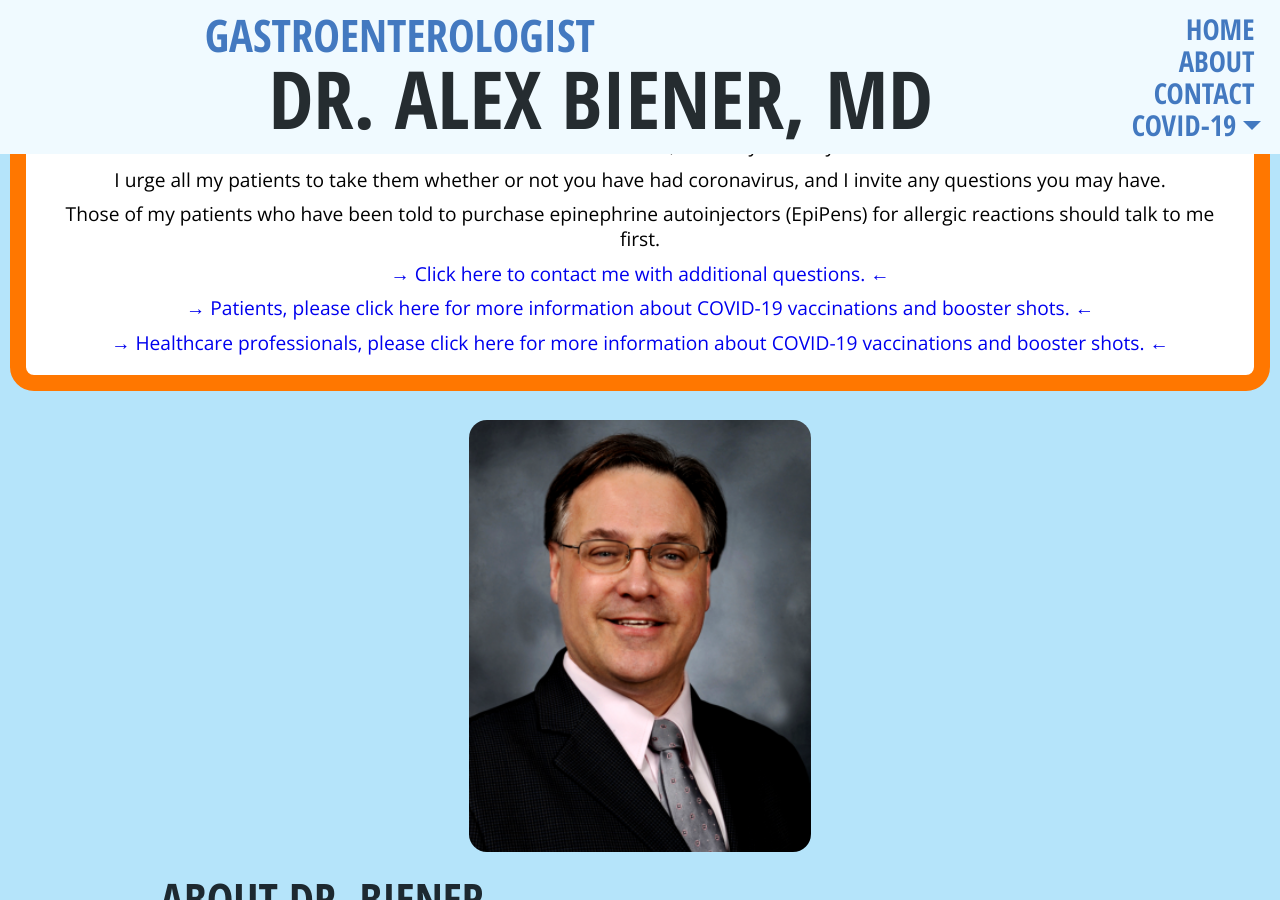
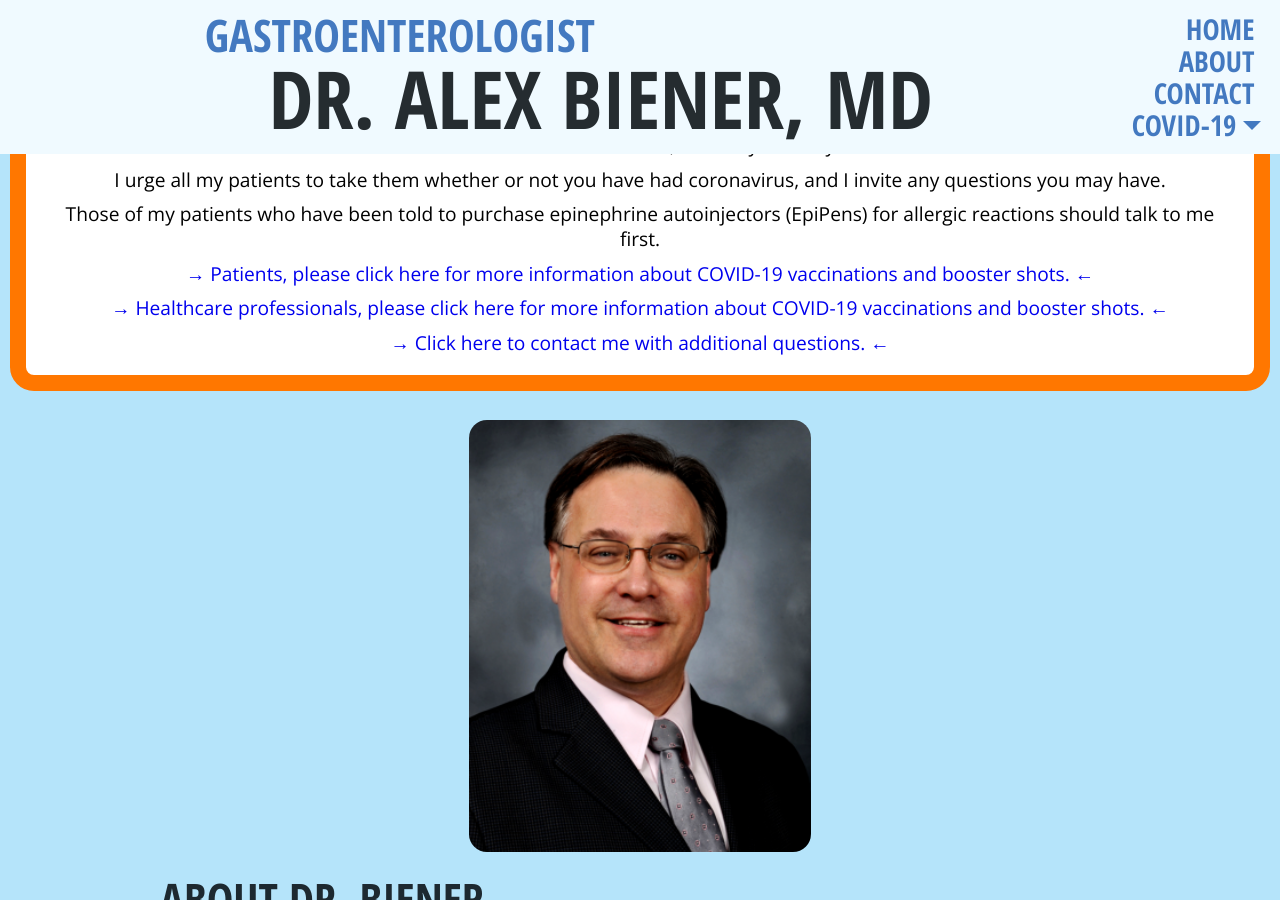
Before and after one commit to alexbienermd/alexbienermd.github.io, a Jekyll site: the page built from index.markdown, in a window 1280 px wide and 900 px high, scrolled down 400 px. Built offline with Jekyll 4.4.1, drawn with Linux system fonts in a browser that asks for light colours; nearby versions of some CDN libraries.

```diff
--- a/index.markdown
+++ b/index.markdown
@@ -16,9 +16,9 @@ layout: default
   <p>Coronavirus vaccines and boosters are here, and they are very safe and effective.</p>
   <p>I urge all my patients to <em>take them whether or not you have had coronavirus</em>, and I invite any questions you may have.</p>
   <p>Those of my patients who have been told to purchase epinephrine autoinjectors (EpiPens) for allergic reactions should talk to me first.</p>
-  <p><a href="/#contact">→ Click here to contact me with additional questions. ←</a></p>
   <p><a href="/COVID-19-for-patients">→ Patients, please click here for more information about COVID-19 vaccinations and booster shots. ←</a></p>
   <p><a href="/COVID-19-for-healthcare-professionals">→ Healthcare professionals, please click here for more information about COVID-19 vaccinations and booster shots. ←</a></p>
+  <p><a href="/#contact">→ Click here to contact me with additional questions. ←</a></p>
 </div>
 
 <div class="home container">
```
